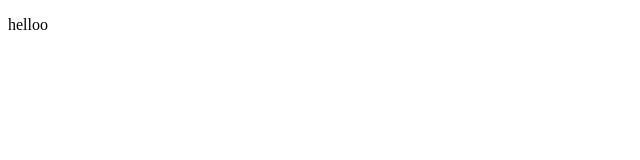
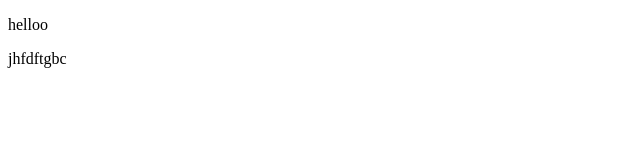
Before and after one commit to Bhagyabidarkar/Sample5, a plain HTML site: page index.html in a window 1280 px wide. Shown: the full height of the page, 0-640 px from the left. Drawn offline with Linux system fonts and the light colour scheme.

Commit message:
Bhagyabidarkar

```diff
--- a/index.html
+++ b/index.html
@@ -7,5 +7,6 @@
 </head>
 <body>
     <p>helloo</p>
+    <p>jhfdftgbc</p>
 </body>
 </html>
```
